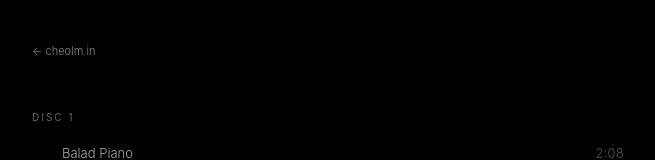
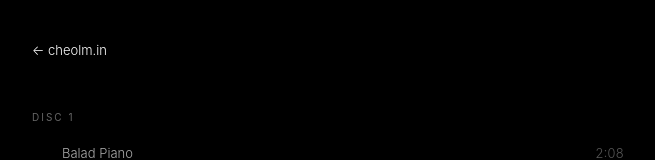
Before and after one commit to lauren065/i, a Next.js app: page /studio in a window 1280 px wide. Shown: the top 160 px of the page, without its empty margins (312-967 px from the left). Built offline with nearby package versions, Linux system fonts and the light colour scheme.

Commit message:
fix(studio): use next/link for internal navigation

```diff
--- a/pages/studio.tsx
+++ b/pages/studio.tsx
@@ -1,5 +1,6 @@
 import { useEffect, useRef, useState } from 'react';
 import Head from 'next/head';
+import Link from 'next/link';
 import tracks from '../lib/tracks.json';
 
 type Track = {
@@ -87,7 +88,7 @@ export default function Studio() {
       </Head>
       <div className="studio">
         <header>
-          <a href="/" className="back">← cheolm.in</a>
+          <Link href="/" className="back">← cheolm.in</Link>
         </header>
         <main>
           {SECTION_ORDER.filter((s) => sections[s]).map((section) => (
```
Also changed, not shown: 1 other file (tests, documents, lock files or other folders).
